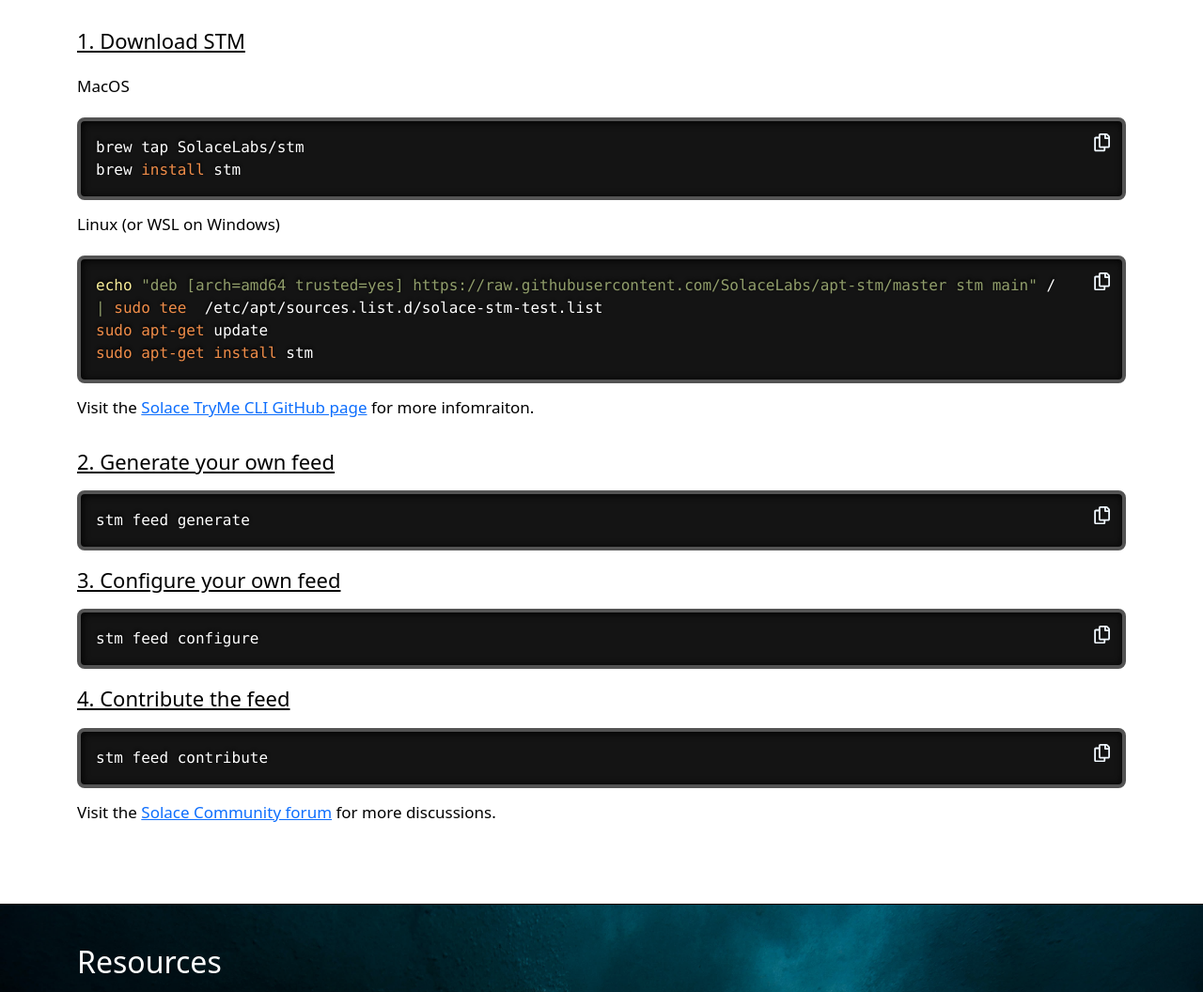
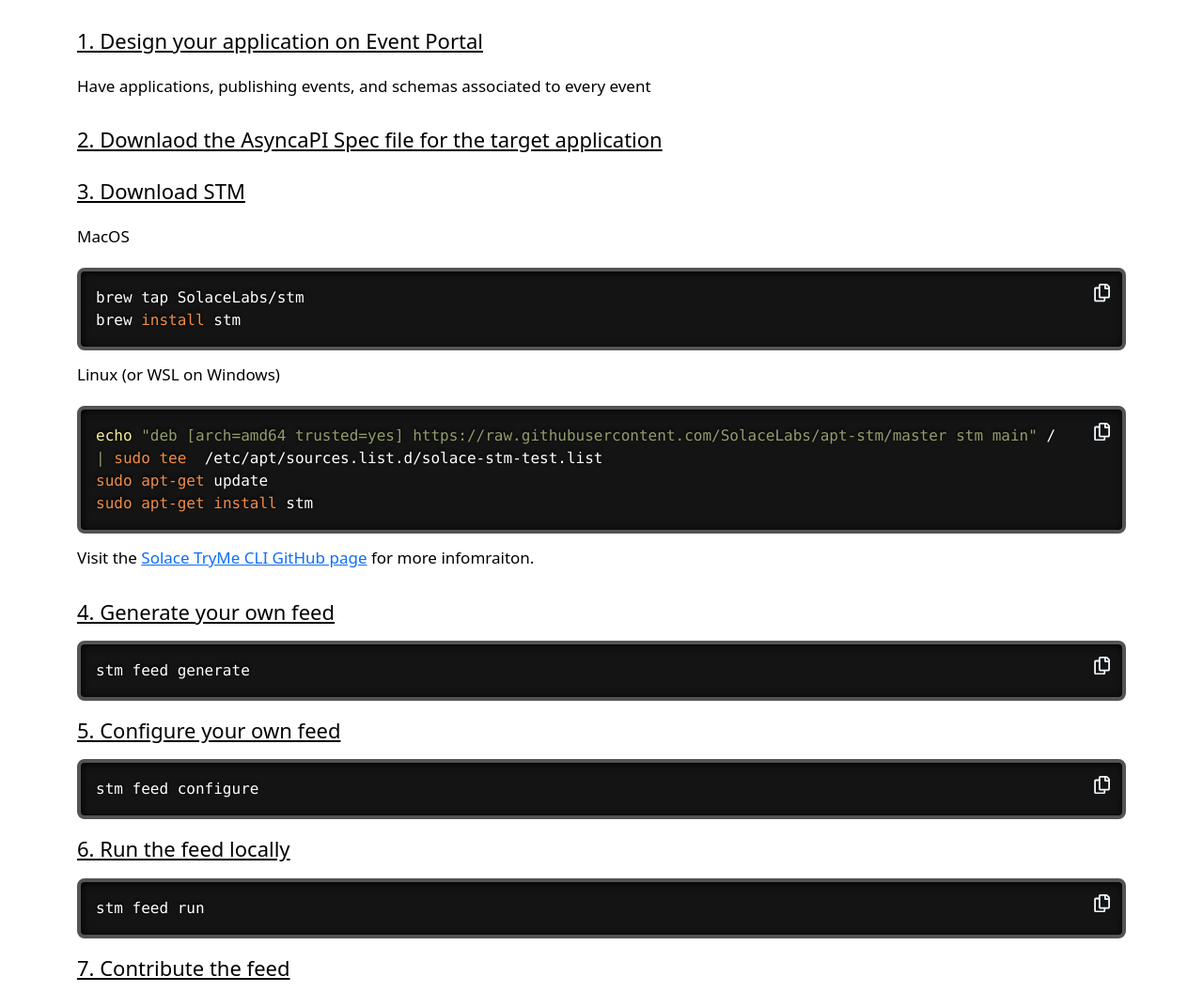
Before and after one commit to solacecommunity/solace-event-feeds-site, a Gatsby site: page / in a window 1280 px wide. Shown: the part 840-1896 px from the top of the page at 94% size. Built offline with nearby package versions, Linux system fonts and the light colour scheme; Gatsby itself is replaced by a stand-in of ours; no server answers.

Commit message:
modify contribution

```diff
--- a/src/components/contribution.js
+++ b/src/components/contribution.js
@@ -8,7 +8,14 @@
       <br />
       <br />
       <br />
-      <h2>1. Download STM</h2>
+      <h2>1. Design your application on Event Portal</h2>
+      <p>
+        {' '}
+        Have applications, publishing events, and schemas associated to every
+        event
+      </p>
+      <h2>2. Downlaod the AsyncaPI Spec file for the target application</h2>
+      <h2>3. Download STM</h2>
       <p>MacOS</p>
       <CodeBlock
         language="bash"
@@ -31,11 +38,13 @@
         </a>{' '}
         for more infomraiton.
       </p>
-      <h2>2. Generate your own feed</h2>
+      <h2>4. Generate your own feed</h2>
       <CodeBlock language="bash" value={`stm feed generate`} />
-      <h2>3. Configure your own feed</h2>
+      <h2>5. Configure your own feed</h2>
       <CodeBlock language="bash" value={`stm feed configure`} />
-      <h2>4. Contribute the feed</h2>
+      <h2>6. Run the feed locally</h2>
+      <CodeBlock language="bash" value={`stm feed run`} />
+      <h2>7. Contribute the feed</h2>
       <CodeBlock language="bash" value={`stm feed contribute`} />
       <p>
         Visit the{' '}
```
